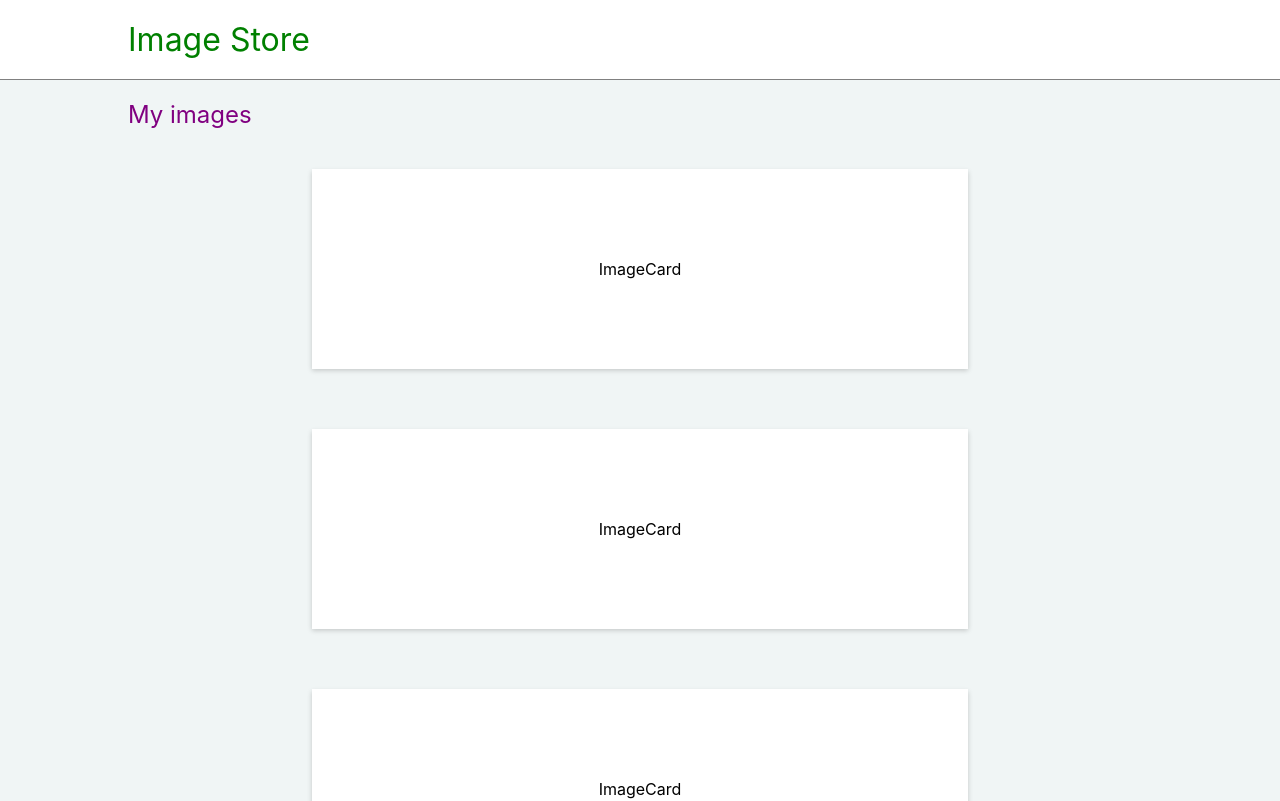
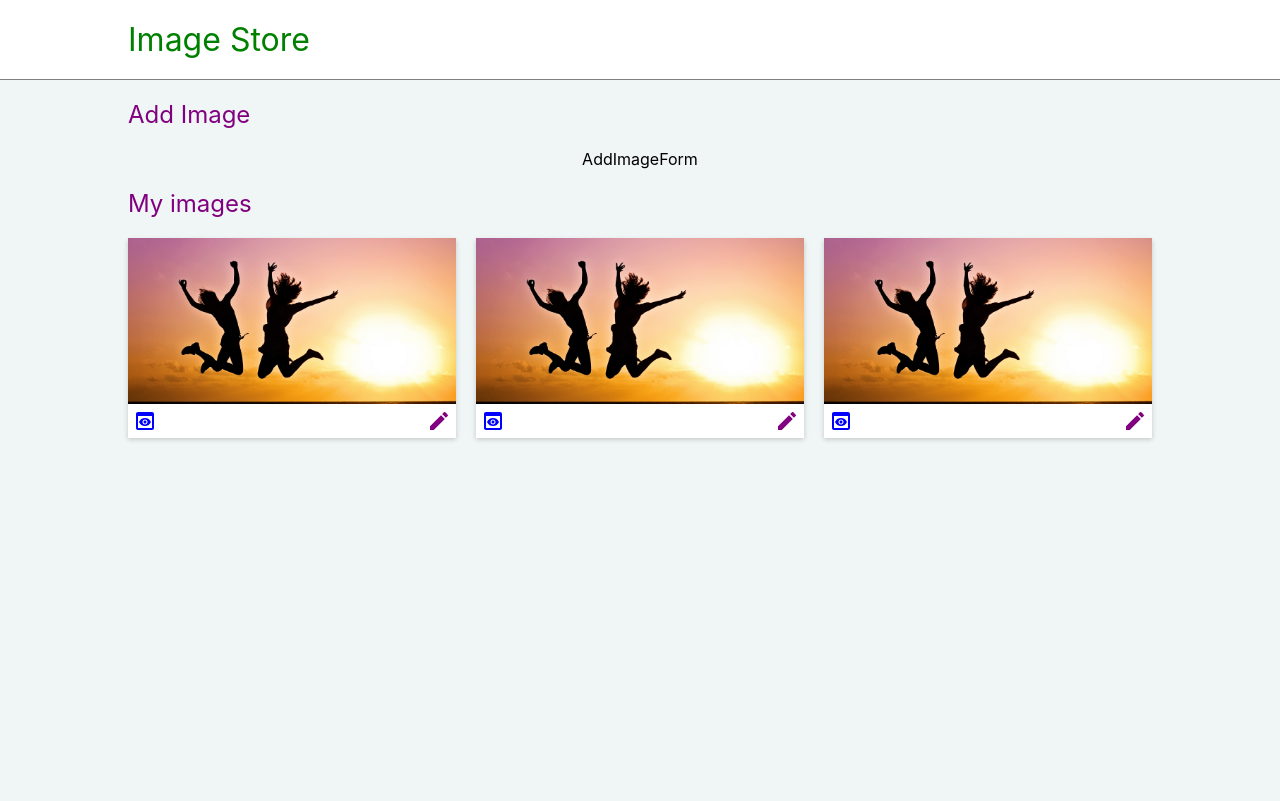
Before and after one commit to hirwajeaneric/Redux-Image-Store-MERN-App_Front-end, a React (Create React App) app: page / in a window 1280 px wide. Shown: the top 801 px of the page. Built offline with nearby package versions, Linux system fonts and the light colour scheme.

Commit message:
Design in progress

```diff
--- a/package.json
+++ b/package.json
@@ -3,6 +3,10 @@
   "version": "0.1.0",
   "private": true,
   "dependencies": {
+    "@emotion/react": "^11.11.0",
+    "@emotion/styled": "^11.11.0",
+    "@mui/icons-material": "^5.11.16",
+    "@mui/material": "^5.13.3",
     "@reduxjs/toolkit": "^1.9.5",
     "@testing-library/jest-dom": "^5.16.5",
     "@testing-library/react": "^13.4.0",
--- a/src/App.js
+++ b/src/App.js
@@ -14,7 +14,7 @@ function App() {
           <Route path='/' element={<Main />}>
             <Route path='' element={<ListImages />} />
             <Route path='details/:id' element={<ImageDetails />} />
-            <Route path='update/:id' element={<UpdateImage />} />
+            <Route path='edit/:id' element={<UpdateImage />} />
           </Route>
         </Routes>
       </BrowserRouter>
--- a/src/components/sections/ImageCard.jsx
+++ b/src/components/sections/ImageCard.jsx
@@ -1,10 +1,17 @@
 import React from 'react'
 import { ImageCardContainer } from '../styledComponents/BodyStyles';
+import { useNavigate } from 'react-router-dom';
+import PreviewIcon from '@mui/icons-material/Preview';
+import { Edit } from '@mui/icons-material';
 
 export default function ImageCard() {
+  const navigate = useNavigate();
   return (
-    <ImageCardContainer>
-      ImageCard
+    <ImageCardContainer style={{ backgroundImage: "url('pexels-jill-wellington-40815.jpg')" }}>
+      <div className='button-group'>
+        <PreviewIcon className='preview' onClick={()=> navigate('/details/122332323')}/>
+        <Edit className='edit' onClick={()=> navigate('/edit/122332323')} />
+      </div>
     </ImageCardContainer>
   )
 }
--- a/src/components/sections/ImageList.jsx
+++ b/src/components/sections/ImageList.jsx
@@ -1,16 +1,14 @@
 import React from 'react'
-import ImageCard from '../sections/ImageCard';
 import { CardListContainer } from '../styledComponents/BodyStyles';
+import ImageCard from './ImageCard';
 
 export default function ImageList() {
-
+  const cards = [1, 2, 3];
   return (
     <CardListContainer>
-      <ImageCard />
-      <ImageCard />
-      <ImageCard />
-      <ImageCard />
-      <ImageCard />
+      {cards.map(card => {
+        return <ImageCard key={card}/>
+      })}
     </CardListContainer>
   )
 }
--- a/src/components/styledComponents/BodyStyles.jsx
+++ b/src/components/styledComponents/BodyStyles.jsx
@@ -7,14 +7,13 @@ export const BodyContainer = styled.nav`
     justify-content: center;
     align-items: center;
 
-    div {
+    div.inner-container {
         display: flex;
         flex-direction: column;
         width: 80%;
         justify-content: center;
         align-items: center;
         margin-bottom: 40px;
-        gap: 20px;
 
         h2 {
             font-size: 150%;
@@ -30,23 +29,54 @@ export const BodyContainer = styled.nav`
     }
 
     @media (max-width: 768px) {
-        div {
+        div.inner-container {
             width: 90%;
         }
     }
 
     @media (max-width: 480px) {
-        div {
+        div.inner-container {
             width: 95%;
         }
     }
 `;
 
 export const ImageCardContainer = styled.div`
-    width: 30px;
+    width: 32%;
     height: 200px;
     background: white;
     box-shadow: 0 1.5px 5px 0 rgba(0, 0, 0, 0.19);
+    margin-bottom: 20px;
+    display: flex;
+    flex-direction: column;
+    justify-content: flex-end;
+    align-items: center;
+    background-size: cover;
+    background-repeat: no-repeat;
+
+    div.button-group {
+        background: white;
+        width: 100%;
+        display: flex;
+        flex-direction: row;
+        justify-content: space-between;
+        align-items: center;
+
+        svg {
+            cursor: pointer;
+            margin: 5px;
+        }
+
+        svg.preview {
+            color: blue;
+        }
+
+        svg.edit {
+            color: purple;
+        }
+
+
+    }
 
     @media (max-width: 1080px) {
 
@@ -54,6 +84,7 @@ export const ImageCardContainer = styled.div`
 
     @media (max-width: 768px) {
         width: 100%;
+        height: 300px;
     }
 
     @media (max-width: 480px) {
@@ -64,18 +95,17 @@ export const ImageCardContainer = styled.div`
 export const CardListContainer = styled.div`
     display: flex;
     flex-direction: row;
-    justify-content: flex-start;
+    justify-content: space-between;
     align-items: flex-start;
-    gap:20px;
-    width:100%;
-    flex-wrap: wrap;
+    flex-wrap: nowrap;
+    width: 100%;
 
     @media (max-width: 1080px) {
 
     }
 
     @media (max-width: 768px) {
-
+        flex-wrap: wrap;
     }
 
     @media (max-width: 480px) {
--- a/src/pages/ListImages.jsx
+++ b/src/pages/ListImages.jsx
@@ -1,11 +1,14 @@
 import React from 'react'
 import { BodyContainer } from '../components/styledComponents/BodyStyles'
 import ImageList from '../components/sections/ImageList'
+import AddImageForm from '../components/forms/AddImageForm'
 
 export default function ListImages() {
   return (
     <BodyContainer>
-      <div>
+      <div className='inner-container'>
+        <h2>Add Image</h2>
+        <AddImageForm />
         <h2>My images</h2>
         <ImageList />
       </div>
```
Also changed, not shown: public/pexels-jill-wellington-40815.jpg (added), 1 other file (tests, documents, lock files or other folders).
